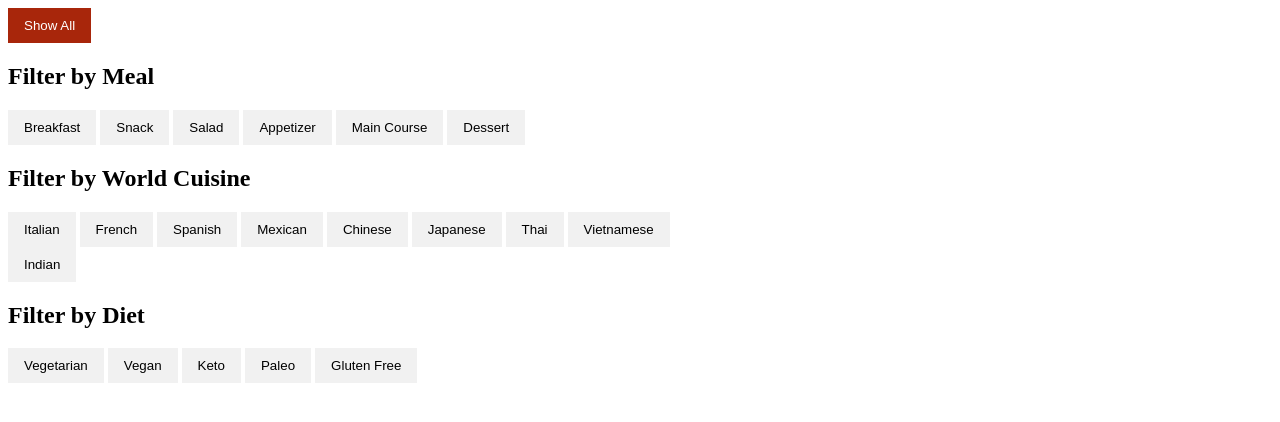
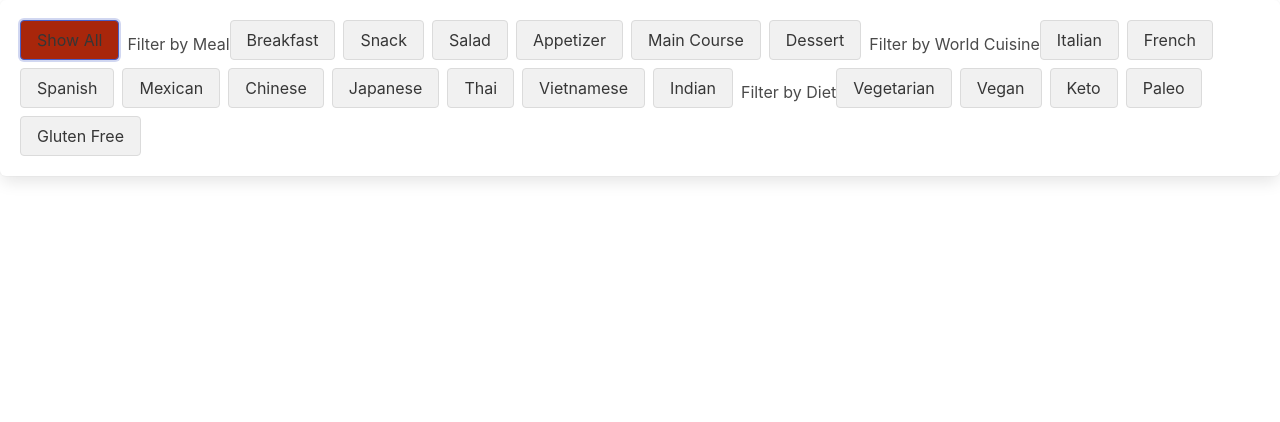
Before and after one commit to Erik-jpg/Team-CookBook, a plain HTML site: page rachael.html in a window 1280 px wide. Both pictures are taken after a click on the button "Show All". Drawn offline with nearby package versions, Linux system fonts and the light colour scheme; no server answers.

Commit message:
Working out the kinks of the filter button functions

```diff
--- a/rachael.css
+++ b/rachael.css
@@ -1,12 +1,4 @@
-.container {
-    flex-wrap: wrap;
-    margin-right: 600px;
-}
-
 .button {
-    border: none;
-    outline: none;
-    padding: 10px 16px;
     background-color: #f1f1f1;
     cursor: pointer;
 }
--- a/rachael.html
+++ b/rachael.html
@@ -4,36 +4,39 @@
     <meta charset="UTF-8">
     <meta http-equiv="X-UA-Compatible" content="IE=edge">
     <meta name="viewport" content="width=device-width, initial-scale=1.0">
+    <link rel="stylesheet" href="https://cdn.jsdelivr.net/npm/bulma@0.9.2/css/bulma.min.css">
     <link rel="stylesheet" href="./rachael.css">
     <title>Rachael</title>
 </head>
 <body>
-    <section class="container">
-        <button class="button active" id="show-all">Show All</button>
-        <h1>Filter by Meal</h1>
-        <button class="button" id="breakfast">Breakfast</button>
-        <button class="button" id="snack">Snack</button>
-        <button class="button" id="salad">Salad</button>
-        <button class="button" id="appetizer">Appetizer</button>
-        <button class="button" id="main-course">Main Course</button>
-        <button class="button" id="dessert">Dessert</button>
-        <h1>Filter by World Cuisine</h1>
-        <button class="button" id="italian">Italian</button>
-        <button class="button" id="french">French</button>
-        <button class="button" id="spanish">Spanish</button>
-        <button class="button" id="mexican">Mexican</button>
-        <button class="button" id="chinese">Chinese</button>
-        <button class="button" id="japanese">Japanese</button>
-        <button class="button" id="thai">Thai</button>
-        <button class="button" id="vietnamese">Vietnamese</button>
-        <button class="button" id="indian">Indian</button>
-        <h1>Filter by Diet</h1>
-        <button class="button" id="vegetarian">Vegetarian</button>
-        <button class="button" id="vegan">Vegan</button>
-        <button class="button" id="keto">Keto</button>
-        <button class="button" id="paleo">Paleo</button>
-        <button class="button" id="gluten-free">Gluten Free</button>
-    </section>
+    <div class="box">
+        <div class="buttons">
+            <button class="button active" id="show-all">Show All</button>
+            <h1>Filter by Meal</h1>
+            <button class="button meal" id="breakfast">Breakfast</button>
+            <button class="button meal" id="snack">Snack</button>
+            <button class="button meal" id="salad">Salad</button>
+            <button class="button meal" id="appetizer">Appetizer</button>
+            <button class="button meal" id="main-course">Main Course</button>
+            <button class="button meal" id="dessert">Dessert</button>
+            <h1>Filter by World Cuisine</h1>
+            <button class="button cuisine" id="italian">Italian</button>
+            <button class="button cuisine" id="french">French</button>
+            <button class="button cuisine" id="spanish">Spanish</button>
+            <button class="button cuisine" id="mexican">Mexican</button>
+            <button class="button cuisine" id="chinese">Chinese</button>
+            <button class="button cuisine" id="japanese">Japanese</button>
+            <button class="button cuisine" id="thai">Thai</button>
+            <button class="button cuisine" id="vietnamese">Vietnamese</button>
+            <button class="button cuisine" id="indian">Indian</button>
+            <h1>Filter by Diet</h1>
+            <button class="button diet" id="vegetarian">Vegetarian</button>
+            <button class="button diet" id="vegan">Vegan</button>
+            <button class="button diet" id="keto">Keto</button>
+            <button class="button diet" id="paleo">Paleo</button>
+            <button class="button diet" id="gluten-free">Gluten Free</button>
+        </div>
+    </div>
 
     <script src="./rachael.js"></script>
 </body>
--- a/rachael.js
+++ b/rachael.js
@@ -1,70 +1,55 @@
-const mealArray = ['breakfast', 'snack', 'salad', 'appetizer', 'main course'];
-const cuisineArray = ['italian', 'french', 'spanish', 'mexican', 'chinese', 'japanese', 'thai', 'vietnamese', 'indian'];
-const dietArray = ['vegetarian', 'vegan', 'ketogenic', 'paleo', 'gluten-free'];
+const buttonContainer = document.querySelector(".container");
+const buttons = document.getElementsByClassName("button");
 
-// var breakfast = document.querySelector("#breakfast")
-// var snack = document.querySelector("#snack")
-// var salad = document.querySelector("#salad")
-// var appetizer = document.querySelector("#appetizer")
-// var mainCourse = document.querySelector("#main-course")
-// var italian = document.querySelector("#italian")
-// var french = document.querySelector("#french")
-// var spanish = document.querySelector("#spanish")
-// var mexican = document.querySelector("#mexican")
-// var chinese = document.querySelector("#chinese")
-// var japanese = document.querySelector("#japanese")
-// var thai = document.querySelector("#thai")
-// var vietnamese = document.querySelector("#vietnamese")
-// var indian = document.querySelector("#indian")
-// var vegetarian = document.querySelector("#vegetarian")
-// var vegan = document.querySelector("#vegan")
-// var ketogenic = document.querySelector("#ketogenic")
-// var paleo = document.querySelector("#paleo")
-// var glutenFree = document.querySelector("#gluten-free")
-
-// After a user searches for a recipe based on the ingredients at hand, the user will be able to filter based on meal type, cuisine type, and diet using the fetched API.
-
-const getUrl = "https://api.spoonacular.com/recipes/cuisine?apiKey=69de1083cd38422794fcdbf413bf552d"
+// Button stays highlighted after user makes selection, show all is default active
+function filterSelection() {
+    for (var i = 0; i < buttons.length; i++) {
+        buttons[i].addEventListener("click", function() {
+            var current = document.getElementsByClassName("active");
+            console.log(current)
+            current[0].className = current[0].className.replace(" active", "");
+            this.className += " active";
+        })
+    }
+}
+filterSelection();
 
 
-fetch(getUrl, {
-    method: 'POST',
-    headers: {
-        'Content-Type': 'application/json'
-    },
-    body: JSON.stringify({
-    })
-})
+// Get meal type from API url
+const type = document.querySelector(".button type active")
+
+const getTypeUrl = `https://api.spoonacular.com/recipes/complexSearch?apiKey=69de1083cd38422794fcdbf413bf552d&type=${type}`
+
+fetch(getTypeUrl)
     .then(function (response) {
     return response.json();
     })
     .then(function (data) {
     console.log(data);
-    });
+    })
 
+// Get cuisine from API url
+const cuisine = document.querySelector(".button cuisine active")
 
-// Default "filter" displays all results
-// When a user clicks on their chosen filter, the button stays active until user unclicks.
-const buttonContainer = document.querySelector(".container");
-const buttons = document.getElementsByClassName("button");
+const getCuisineUrl = `https://api.spoonacular.com/recipes/complexSearch?apiKey=69de1083cd38422794fcdbf413bf552d&cuisine=${cuisine}`
 
-function filterSelection() {
-    for (var i = 0; i < buttons.length; i++) {
-        buttons[i].addEventListener("click", function() {
-            var current = document.getElementsByClassName("active");
-            current[0].className = current[0].className.replace(" active", "");
-            this.className += " active";
-        })
-    }
-}
+fetch(getCuisineUrl)
+    .then(function (response) {
+    return response.json();
+    })
+    .then(function (data) {
+    console.log(data);
+    })
 
-// If chosen button is active, filter through chosen array type and check if each object matches true or false.
-function getFilterType(){
-    if (current == filterSelection()); {
-        const mealType = mealArray.filter(getFilterType => mealArray === true);
-        const cuisineType = cuisineArray.filter(getFilterType => cuisineArray === true);
-        const dietType = dietArray.filter(getFilterType => dietArray === true);
-    } (current == document.querySelector("#show-all"))
-}
+// Get diet from API url
+const diet = document.querySelector(".button diet active")
 
-// Display results for specified active button
+const getDietUrl = `https://api.spoonacular.com/recipes/complexSearch?apiKey=69de1083cd38422794fcdbf413bf552d&diet=${diet}`
+
+fetch(getDietUrl)
+    .then(function (response) {
+    return response.json();
+    })
+    .then(function (data) {
+    console.log(data);
+    })
```
